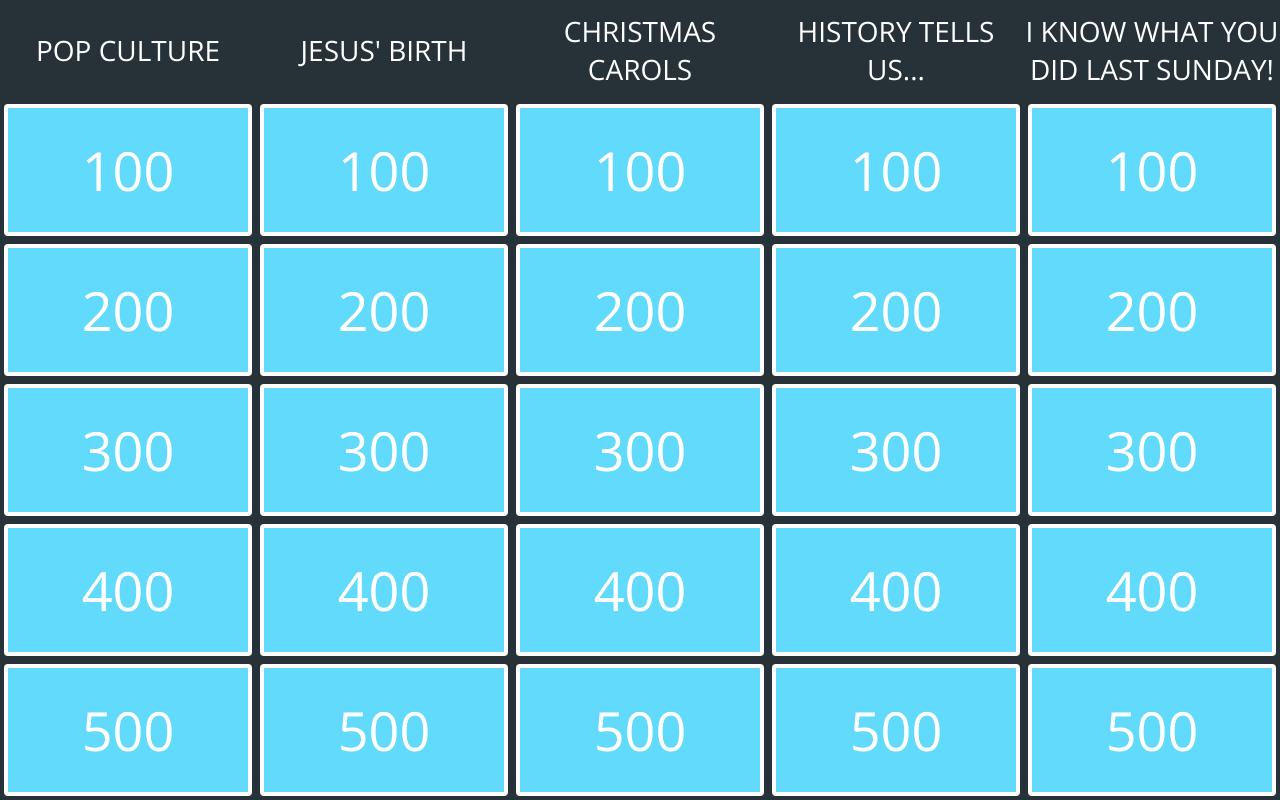
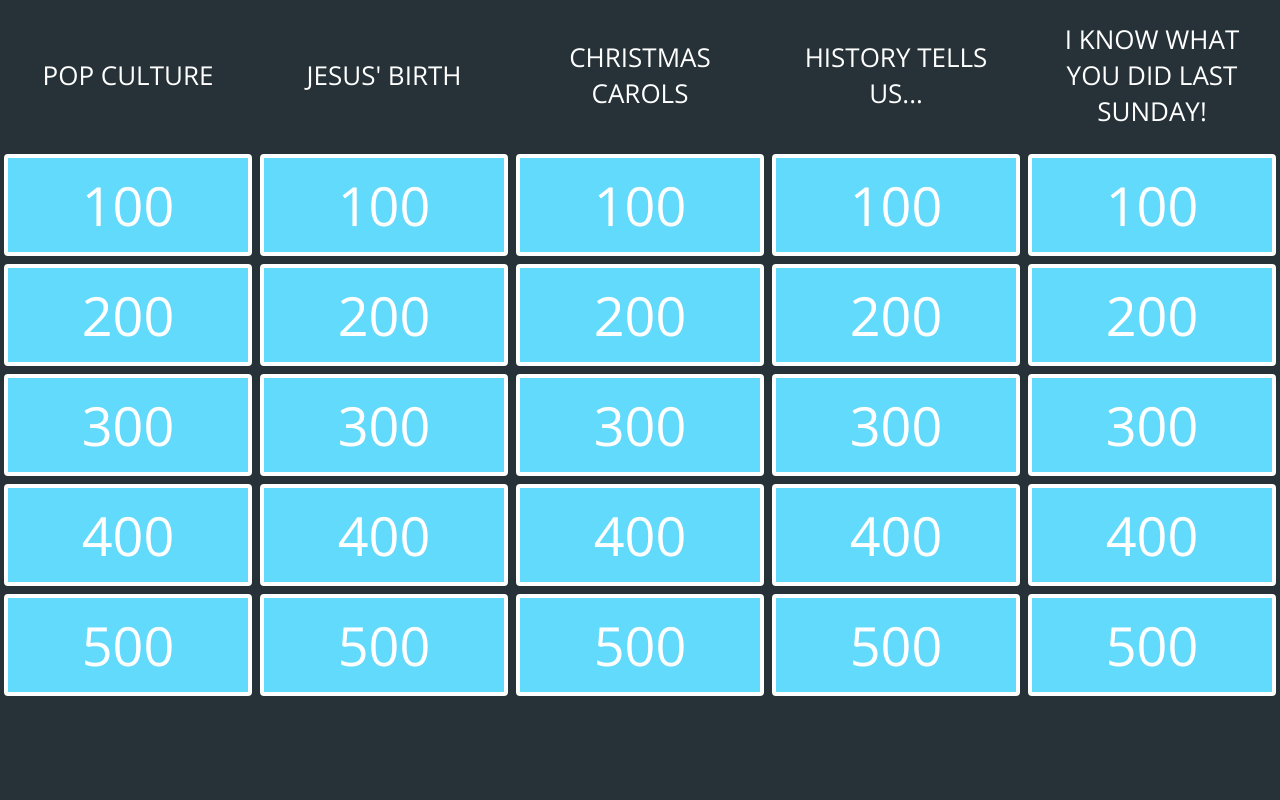
Before and after one commit to parapluplu/hochzeits-quiz, a React app: page / in a window 1280 px wide. Built offline with nearby package versions, Linux system fonts and the light colour scheme.

Commit message:
update 2017

```diff
--- a/assets/css/styles.css
+++ b/assets/css/styles.css
@@ -14,22 +14,31 @@ p {
   position: absolute;
   color: #FFFFFF;
   text-transform: uppercase;
-  font-size: 28px;
+  font-size: 26px;
   /*padding-top: 16px;*/
   display: -webkit-flex;
   display: flex;
   -webkit-align-items: center;
   align-items: center;
-  height: 100px;
+  height: 150px;
 }
 
 .headers>.header {
   display: inline-block;
   text-align: center;
+  padding: 15px;
 }
 
 .cardContainer {
   clear: both;
+}
+
+.finalJeopardy {
+  z-index: 99;
+}
+
+.finalJeopardy .card .front {
+  background-color: #f05c5c;
 }
 
 .flipper {
@@ -52,7 +61,7 @@ p {
   transform: translate3d(0, 0, 0) !important;
   width: 100% !important;
   /* full screen overriding absolute width */
-  height: 100% !important;
+  height: 93vh !important;
   /* full screen overriding absolute height */
   z-index: 100;
 }
@@ -68,7 +77,6 @@ p {
   -webkit-transform-style: preserve-3d;
   transform-style: preserve-3d;
   transition: all 1s ease-in-out;
-  position: relative;
   width: 100%;
   height: 100%;
   text-align: center;
--- a/data.js
+++ b/data.js
@@ -1,4 +1,14 @@
-var data = [
+const data = [
+  {
+    "category": "Final Jeopardy",
+    "questions": [
+      {
+        "points": 9000,
+        "question": "Name the three gifts given by the Wise Men and the Bible reference.",
+        "answer": "Gold, Frankincense, and Myrrh<br/>(Ref: Matthew 2:11)"
+      },
+    ]
+  },
   {
     "category": "Pop Culture",
     "questions": [
@@ -34,18 +44,18 @@ var data = [
     "questions": [
       {
         "points": 100,
-        "question": "These two Gospels do NOT account the birth of Jesus.",
+        "question": "These two Gospels do <strong>NOT</strong> account the birth of Jesus.",
         "answer": "Mark and John"
       },
       {
         "points": 200,
         "question": "How did the shepherds learn of Christ's birth?<br><ul><li>A new star in the sky</li><li>The magi told them</li><li>An angel appeared to them</li><li>Shepherds don’t exist</li></ul>",
-        "answer": "An angel appeared to them (Ref: Luke 2:8-9)"
+        "answer": "An angel appeared to them<br/>(Ref: Luke 2:8-9)"
       },
       {
         "points": 300,
         "question": "Where was Jesus when the magi came to visit Him?",
-        "answer": "In a house (Ref: Matthew 2:11)"
+        "answer": "In a house<br/>(Ref: Matthew 2:11)"
       },
       {
         "points": 400,
@@ -55,7 +65,7 @@ var data = [
       {
         "points": 500,
         "question": "The magi ask Herod where Christ is to be born. Herod summons his priests and scribes, who know the location of the birth because of the prophecy of this man.",
-        "answer": "Micah (Ref: Micah 5:2 & Matthew 2:6)"
+        "answer": "Micah<br/>(Ref: Micah 5:2 & Matthew 2:6)"
       }
     ]
   },
--- a/js/Card.js
+++ b/js/Card.js
@@ -1,5 +1,4 @@
 import React from 'react';
-import * as audio from './audio';
 
 class Card extends React.Component {
   constructor(props) {
@@ -13,13 +12,10 @@ class Card extends React.Component {
   clickHandler(event) {
     if (!this.state.completed) {
       if (this.state.view === 'points') {
-        audio.play("flip");
         this.setState({view: 'question', flipping: true});
       } else if (this.state.view === 'question') {
-        audio.stop("countdown");
         this.setState({view: 'answer'});
       } else {
-        audio.play("flipBack");
         this.setState({view: 'points', completed: true, flipping: true});
       }
     }
@@ -61,7 +57,7 @@ class Card extends React.Component {
     return (
       <div
         style={style}
-        className={className}
+        className={className + ' ' + this.props.className}
         onClick={this.clickHandler.bind(this)}
         onTransitionEnd={this.transitionEndHandler.bind(this)}
       >
--- a/js/Headers.js
+++ /dev/null
@@ -1,22 +0,0 @@
-import React from 'react';
-
-class Headers extends React.Component {
-  render() {
-    let style = { width: this.props.headerWidth }, headers = [];
-
-    this.props.data.forEach((category, index) =>
-      headers.push(
-        <span className='header' style={style} key={index}>{category.category}</span>
-      )
-    );
-
-    return (
-      <div className='headers'>
-        {headers}
-      </div>
-    );
-  }
-
-};
-
-export default Headers;
--- a/js/app.js
+++ b/js/app.js
@@ -1,37 +1,52 @@
 import React from 'react';
 import ReactDOM from 'react-dom';
 import Card from './Card';
-import Headers from './Headers';
-import * as audio from './audio';
 
 class App extends React.Component {
   constructor(props) {
     super(props);
     this.state = {
       windowWidth: window.innerWidth,
-      windowHeight: window.innerHeight,
-      data: []
+      windowHeight: window.innerHeight - 100,
+      cards: [],
+      showFinal: false,
     };
   }
 
   handleResize(event) {
-    this.setState({windowWidth: window.innerWidth, windowHeight: window.innerHeight});
+    this.setState({
+      windowWidth: window.innerWidth,
+      windowHeight: window.innerHeight - 100
+    });
   }
 
-  componentDidMount() {
+  handleFinal(event) {
+    if (event.which === 70) {
+      this.setState({ showFinal: true });
+    }
+  }
+
+  componentWillMount() {
+    const finalJeopardy = data.splice(0, 1);
+    const normalCards = data;
+
+    window.addEventListener('keypress', this.handleFinal.bind(this));
+
     window.addEventListener('resize', this.handleResize.bind(this));
-    window.addEventListener('keypress', function(e) {
-      if (e.keyCode === 32) {
-        audio.play("countdown");
-      }
-    });
     let rows = 0;
-    data.forEach(category => {
+
+    normalCards.forEach(category => {
       if (category.questions.length > rows) {
         rows = category.questions.length;
       }
     });
-    this.setState({data: data, rows: rows, cols: data.length});
+
+    this.setState({
+      cards: normalCards,
+      rows: rows,
+      cols: normalCards.length,
+      finalJeopardy: finalJeopardy[0],
+    });
   }
 
   componentWillUnmount() {
@@ -39,27 +54,52 @@ class App extends React.Component {
   }
 
   render() {
-    let headerHeight = this.state.windowWidth > 640 ? 100 : 40,
+    let headerHeight = this.state.windowWidth > 640 ? 150 : 40,
         cardWidth = this.state.windowWidth / this.state.cols,
         cardHeight = (this.state.windowHeight - headerHeight) / this.state.rows,
+        headers = [],
         cards = [];
 
-    this.state.data.forEach((category, categoryIndex) => {
+    this.state.cards.forEach((category, categoryIndex) => {
+      headers.push(
+        <span className="header" key={categoryIndex} style={{ width: cardWidth - 30 }}>
+          {category.category}
+        </span>
+      );
+
       let left = categoryIndex * cardWidth;
       category.questions.forEach((question, questionIndex) => {
-        cards.push(<Card left={left} top={questionIndex * cardHeight + headerHeight} height={cardHeight} width={cardWidth} question={question} key={categoryIndex + '-' + questionIndex}/>);
+        cards.push(
+          <Card
+            key={categoryIndex + '-' + questionIndex}
+            left={left}
+            top={questionIndex * cardHeight + headerHeight}
+            height={cardHeight}
+            width={cardWidth}
+            question={question}
+          />
+        );
       })
     });
 
     return (
       <div>
-        <Headers data={this.state.data} headerWidth={cardWidth} />
-        <div className="cardContainer">{cards}</div>
+        <div className='headers'>{headers}</div>
+        <div className="cardContainer">
+          {this.state.showFinal && <Card
+            className="finalJeopardy"
+            left={cardWidth}
+            top={cardHeight + headerHeight}
+            height={cardHeight}
+            width={cardWidth}
+            question={this.state.finalJeopardy.questions[0]}
+          />}
+          {cards}
+        </div>
       </div>
     );
   }
 
 };
 
-ReactDOM.render(
-  <App/>, document.getElementById('app'));
+ReactDOM.render(<App/>, document.getElementById('app'));
--- a/js/audio.js
+++ /dev/null
@@ -1,17 +0,0 @@
-let sounds = {};
-sounds.flip = new Audio("assets/audio/card-flip.mp3");
-sounds.flipBack = new Audio("assets/audio/card-flip-back.mp3");
-sounds.countdown = new Audio("assets/audio/jeopardy-theme.mp3");
-
-export let play = sound => {
-  if (sounds[sound]) {
-    sounds[sound].currentTime = 0;
-    sounds[sound].play();
-  }
-};
-
-export let stop = sound => {
-  if (sounds[sound]) {
-    sounds[sound].pause();
-  }
-};
```
Also changed, not shown: assets/img/olympic_rings.png (deleted), build/app.bundle.js, 4 other files.
